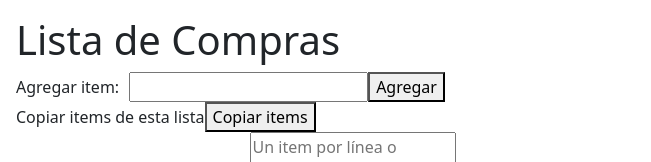
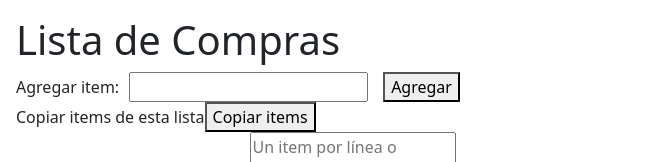
Before and after one commit to MauricioFioretti/ListaDeCompras, a plain HTML site: page index.html in a window 1280 px wide. Shown: the top 162 px of the page, without its empty margins (0-651 px from the left). Drawn offline with nearby package versions, Linux system fonts and the light colour scheme.

Commit message:
Prueba 1

```diff
--- a/css/estilos.css
+++ b/css/estilos.css
@@ -28,3 +28,7 @@ main .eliminar{
 main .eliminar button{
     margin-left: 15px;
 }
+
+main .agregarItem button{
+    margin-left: 15px;
+}
--- a/js/script.js
+++ b/js/script.js
@@ -1,4 +1,4 @@
-//Selecciono el header
+//Selecciono el header .item-container
 const header = document.querySelector("header")
 
 //Creo la section titulo
@@ -36,7 +36,6 @@ seccionLista.appendChild(button1)
 const seccionItems = document.createElement("section")
 seccionItems.classList = "items"
 main.appendChild(seccionItems)
-
 
 
 //====================== SECCIÓN DE UTILIDADES (copiar / importar) ======================
```
